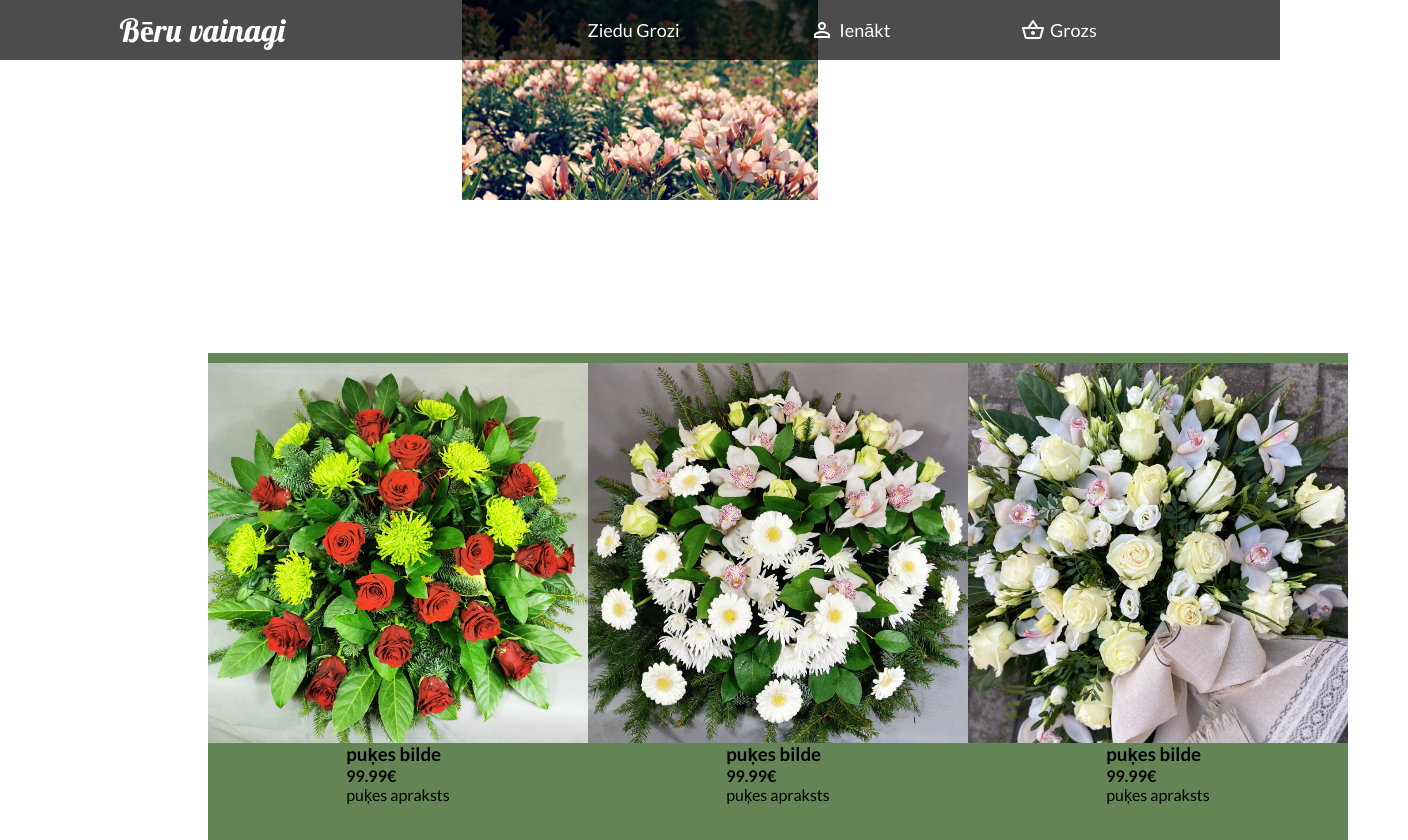
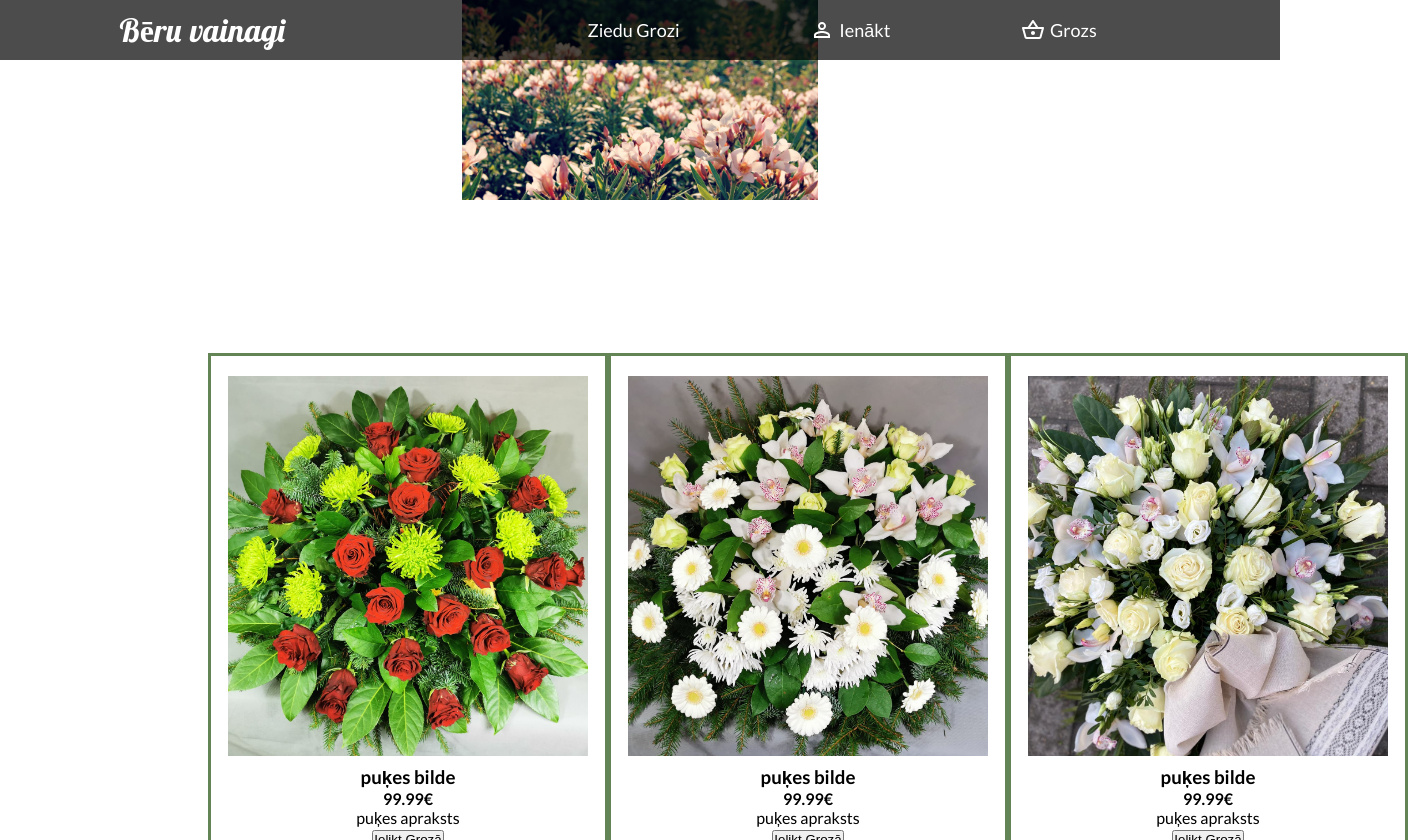
Before and after one commit to RobzLegz/Online-Flower-Shop, a React (Create React App) app: page / in a window 1280 px wide. Shown: the top 840 px of the page, 1408 px wide, since content can reach past the window. Built offline with nearby package versions, Linux system fonts and the light colour scheme.

Commit message:
small changes

```diff
--- a/src/Header.css
+++ b/src/Header.css
@@ -48,3 +48,6 @@
   z-index: 10;
   font-size: 20px;
 }
+.scrolledHeader > .navLinks > li > a:hover {
+  color: #638455;
+}
--- a/src/Product.css
+++ b/src/Product.css
@@ -1,18 +1,26 @@
 .product {
   width: 400px;
-  height: 500px;
+  height: 570px;
   display: flex;
   flex-direction: column;
   align-items: center;
-  background: #638455;
+  background: #fff;
+  border: 3px solid #638455;
 }
 .productImageContainer {
-  width: 380px;
+  width: 360px;
   height: 380px;
-  margin-top: 10px;
+  margin: 20px 20px 10px 20px;
 }
 .productImageContainer > img {
   width: 100%;
   height: 100%;
   object-fit: cover;
 }
+.productDescription {
+  width: 100%;
+  display: flex;
+  justify-content: center;
+  align-items: center;
+  flex-direction: column;
+}
--- a/src/Product.js
+++ b/src/Product.js
@@ -12,6 +12,9 @@ const Product = ({title, price, description, image}) => {
                 <h4>{price}€</h4>
                 <p>{description}</p>
             </div>
+            <div className="productButtonsContainer">
+                <button>Ielikt Grozā</button>
+            </div>
         </div>
     );
 }
```
